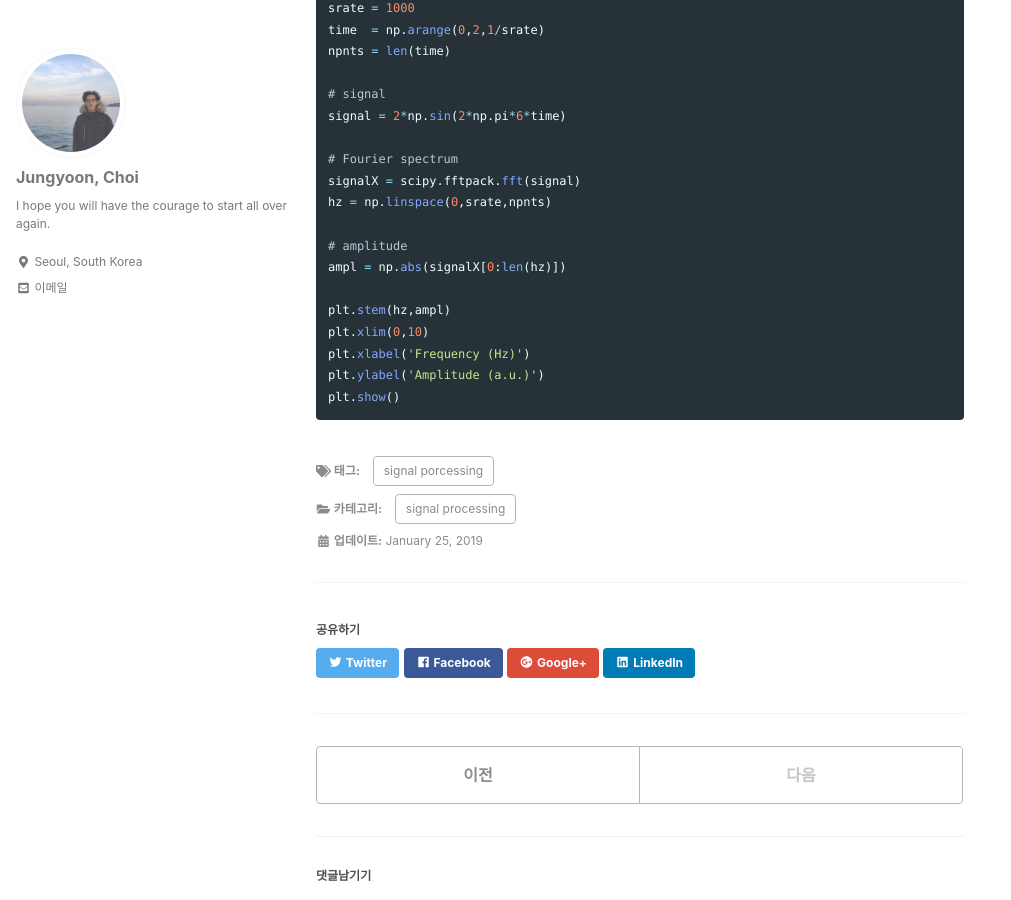
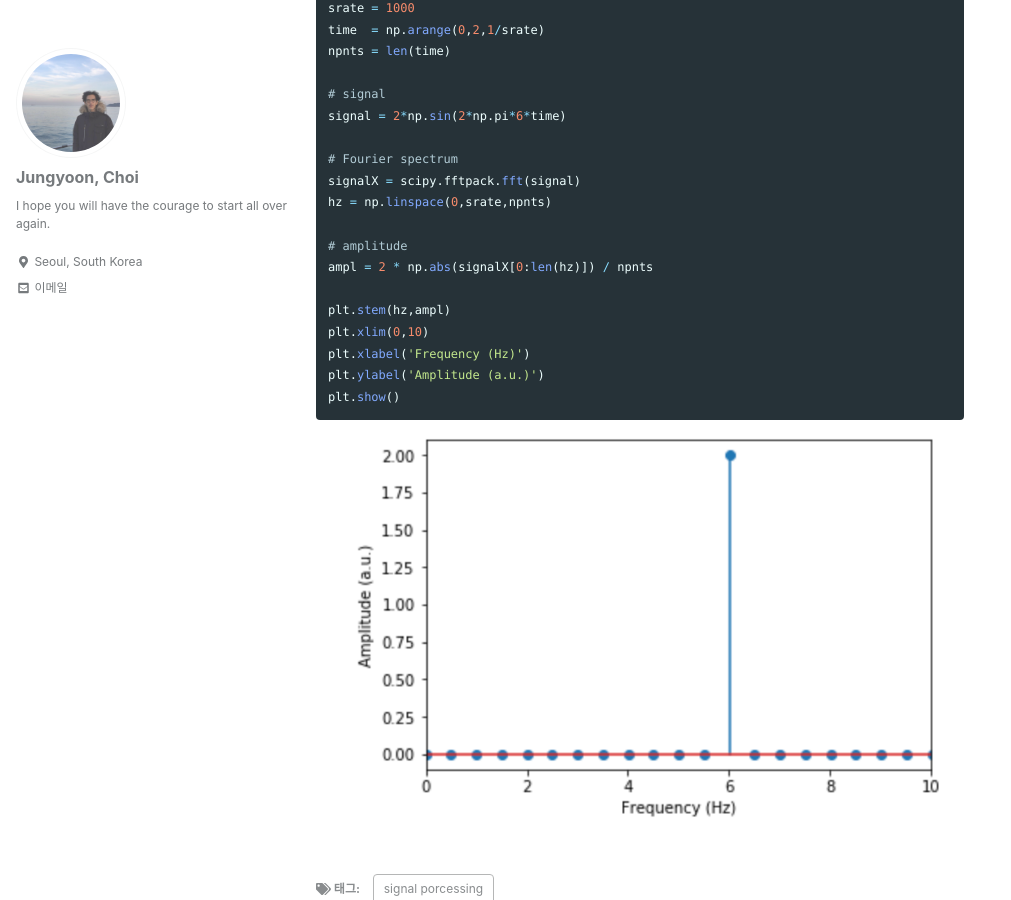
Before and after one commit to lifesailor/lifesailor.github.io, a Jekyll site: the page built from _posts/2019-01-25-signal-processing-2.md, in a window 1280 px wide and 900 px high, scrolled down 8707 px. Shown: the whole window, without its empty margins (0-1011 px from the left). Built offline with Jekyll 4.4.1, drawn with Linux system fonts in a browser that asks for light colours; nearby versions of some CDN libraries; formulas are drawn with MathJax 3; comment, search, counter and statistics services are not loaded.

Commit message:
signal processing

````diff
--- a/_posts/2019-01-25-signal-processing-2.md
+++ b/_posts/2019-01-25-signal-processing-2.md
@@ -311,7 +311,7 @@ signalX = scipy.fftpack.fft(signal)
 hz = np.linspace(0,srate,npnts)
 
 # amplitude
-ampl = np.abs(signalX[0:len(hz)])
+ampl = 2 * np.abs(signalX[0:len(hz)]) / npnts
 
 plt.stem(hz,ampl)
 plt.xlim(0,10)
@@ -319,3 +319,7 @@ plt.xlabel('Frequency (Hz)')
 plt.ylabel('Amplitude (a.u.)')
 plt.show()
 ```
+
+<p align="center">
+    <img src="https://lifesailor.github.io/assets/images/signal-processing/FFT.png">
+</p>
````
